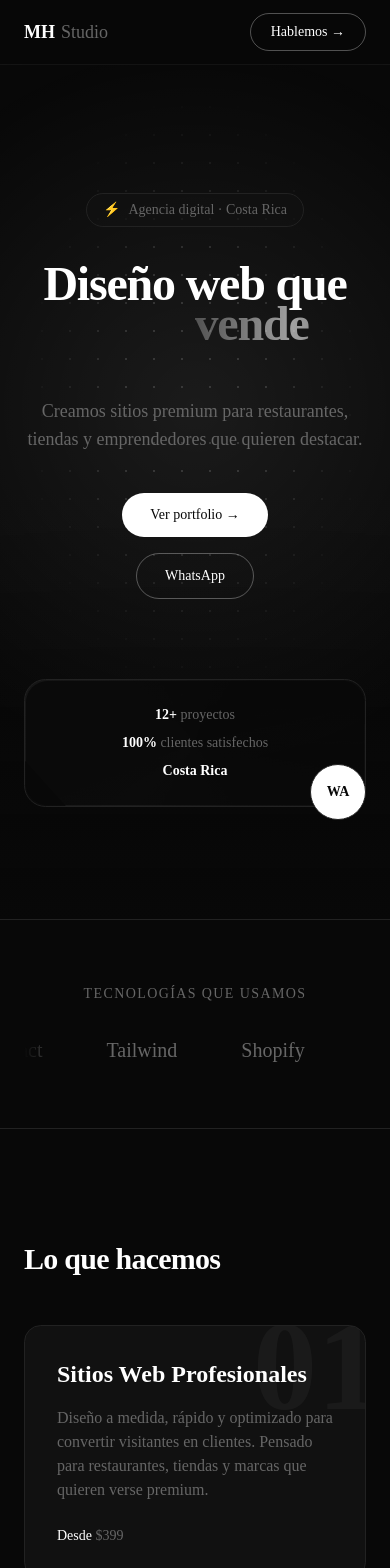
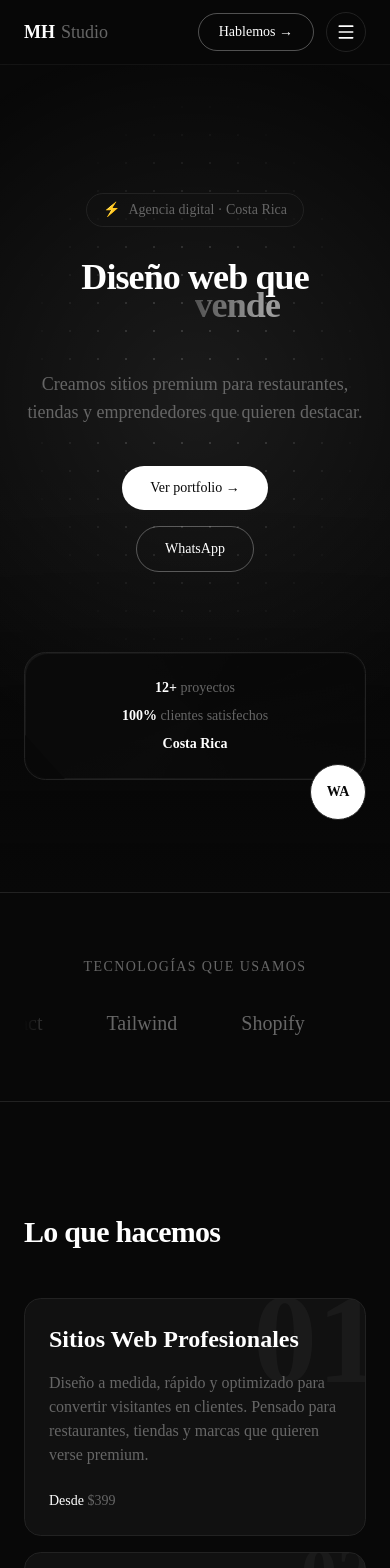
Before and after one commit to mhstudio-digital/mh-studio-web, a Next.js app: page / in a window 390 px wide. Shown: the top 1568 px of the page. Built offline with nearby package versions, Linux system fonts and the light colour scheme.

Commit message:
fix: mobile responsive issues navbar ticker services hero

```diff
--- a/src/components/hero.tsx
+++ b/src/components/hero.tsx
@@ -38,7 +38,7 @@ export function Hero() {
           initial={{ opacity: 0, y: 20 }}
           animate={{ opacity: 1, y: 0 }}
           transition={{ duration: 0.4, delay: 0.1 }}
-          className="text-balance text-5xl font-semibold leading-[1.05] tracking-tight text-white sm:text-6xl md:text-7xl"
+          className="text-balance text-4xl font-semibold leading-[1.05] tracking-tight text-white sm:text-6xl md:text-7xl"
         >
           <span className="block">Diseño web que</span>
           <span className="relative inline-block h-[1.15em] min-w-[1px] align-top">
--- a/src/components/navbar.tsx
+++ b/src/components/navbar.tsx
@@ -1,7 +1,9 @@
 "use client";
 
+import { useState } from "react";
 import Link from "next/link";
-import { motion } from "framer-motion";
+import { AnimatePresence, motion } from "framer-motion";
+import { Menu, X } from "lucide-react";
 
 const links = [
   { href: "#servicios", label: "Servicios" },
@@ -11,6 +13,8 @@ const links = [
 ];
 
 export function Navbar() {
+  const [isOpen, setIsOpen] = useState(false);
+
   return (
     <motion.header
       initial={{ opacity: 0, y: -16 }}
@@ -37,6 +41,7 @@ export function Navbar() {
           ))}
         </ul>
 
+        <div className="flex items-center gap-3">
           <Link
             href="https://wa.me/50683674466?text=Hola%2C%20vi%20su%20sitio%20web%20y%20me%20interesa%20cotizar%20un%20proyecto"
             target="_blank"
@@ -46,7 +51,44 @@ export function Navbar() {
             <span className="absolute inset-0 origin-left scale-x-0 bg-white transition-transform duration-300 ease-out group-hover:scale-x-100" />
             <span className="relative">Hablemos →</span>
           </Link>
+
+          <button
+            type="button"
+            onClick={() => setIsOpen((open) => !open)}
+            aria-expanded={isOpen}
+            aria-label="Abrir menú"
+            className="flex h-10 w-10 items-center justify-center rounded-full border border-mh-border text-white transition-colors hover:border-white/40 md:hidden"
+          >
+            {isOpen ? <X className="h-5 w-5" /> : <Menu className="h-5 w-5" />}
+          </button>
+        </div>
       </nav>
+
+      <AnimatePresence>
+        {isOpen && (
+          <motion.div
+            initial={{ height: 0, opacity: 0 }}
+            animate={{ height: "auto", opacity: 1 }}
+            exit={{ height: 0, opacity: 0 }}
+            transition={{ duration: 0.3, ease: "easeInOut" }}
+            className="overflow-hidden border-b border-mh-border bg-mh-bg/95 backdrop-blur-md md:hidden"
+          >
+            <ul className="flex flex-col gap-1 px-6 py-4">
+              {links.map((link) => (
+                <li key={link.href}>
+                  <Link
+                    href={link.href}
+                    onClick={() => setIsOpen(false)}
+                    className="block py-2 text-sm text-mh-muted transition-colors hover:text-white"
+                  >
+                    {link.label}
+                  </Link>
+                </li>
+              ))}
+            </ul>
+          </motion.div>
+        )}
+      </AnimatePresence>
     </motion.header>
   );
 }
--- a/src/components/services.tsx
+++ b/src/components/services.tsx
@@ -37,7 +37,7 @@ export function Services() {
             transition={{ duration: 0.6 }}
             className="md:col-span-2"
           >
-            <TiltCard className="group relative overflow-hidden rounded-xl border border-mh-border bg-mh-surface p-8 transition-colors duration-300 hover:border-mh-border-hover sm:p-12">
+            <TiltCard className="group relative overflow-hidden rounded-xl border border-mh-border bg-mh-surface p-6 transition-colors duration-300 hover:border-mh-border-hover sm:p-12">
               <span className="pointer-events-none absolute -right-4 -top-6 select-none text-[8rem] font-bold leading-none text-white/[0.04] sm:text-[10rem]">
                 01
               </span>
@@ -109,7 +109,7 @@ function ServiceCard({
   price?: string;
 }) {
   return (
-    <div className="group relative h-full overflow-hidden rounded-xl border border-mh-border bg-mh-surface p-8 transition-colors duration-300 hover:border-mh-border-hover">
+    <div className="group relative h-full overflow-hidden rounded-xl border border-mh-border bg-mh-surface p-6 transition-colors duration-300 hover:border-mh-border-hover sm:p-8">
       <span className="pointer-events-none absolute -right-2 -top-4 select-none text-7xl font-bold leading-none text-white/[0.04]">
         {number}
       </span>
--- a/src/components/ui/marquee.tsx
+++ b/src/components/ui/marquee.tsx
@@ -15,7 +15,7 @@ export function Marquee({
         {[...items, ...items].map((item, i) => (
           <div
             key={i}
-            className="flex shrink-0 items-center text-xl font-medium text-mh-muted transition-colors hover:text-mh-text"
+            className="flex shrink-0 items-center whitespace-nowrap text-xl font-medium text-mh-muted transition-colors hover:text-mh-text"
           >
             {item}
           </div>
```
Lines whose indentation alone changed are shown as unchanged.
